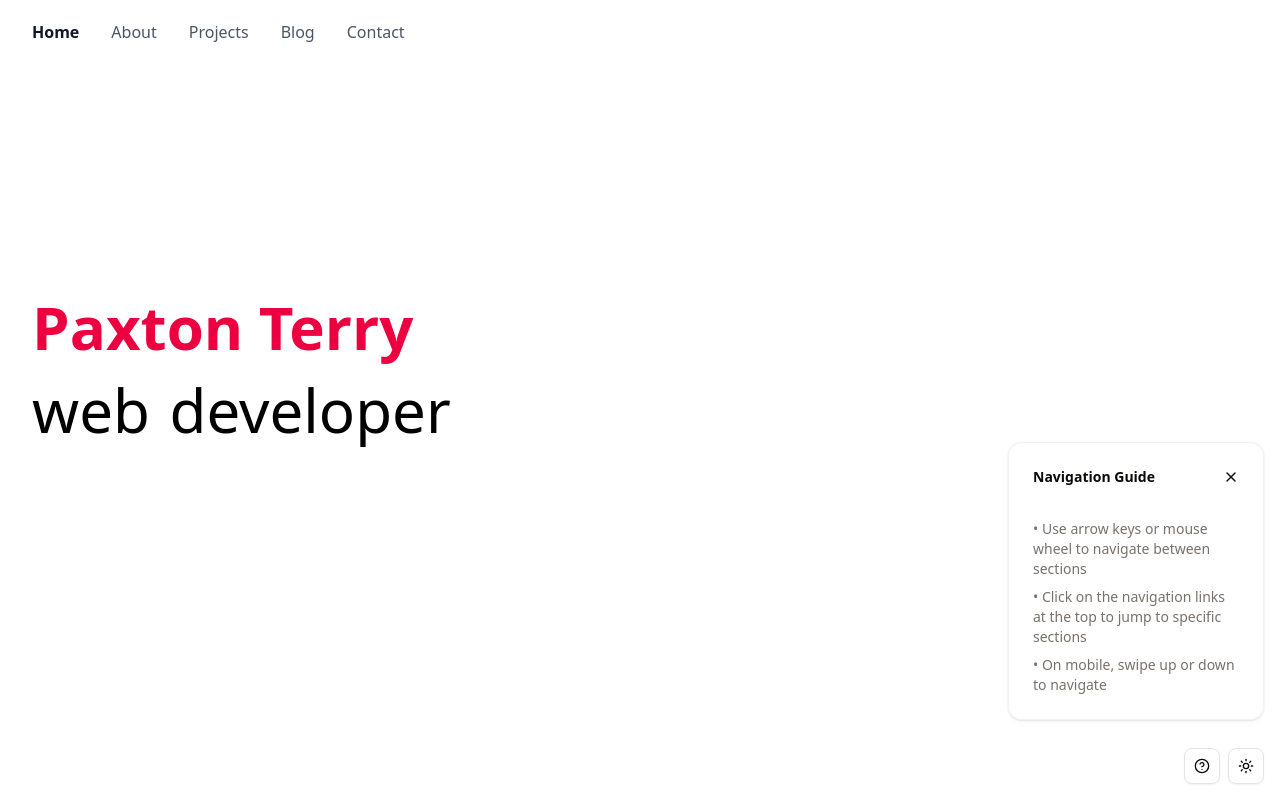
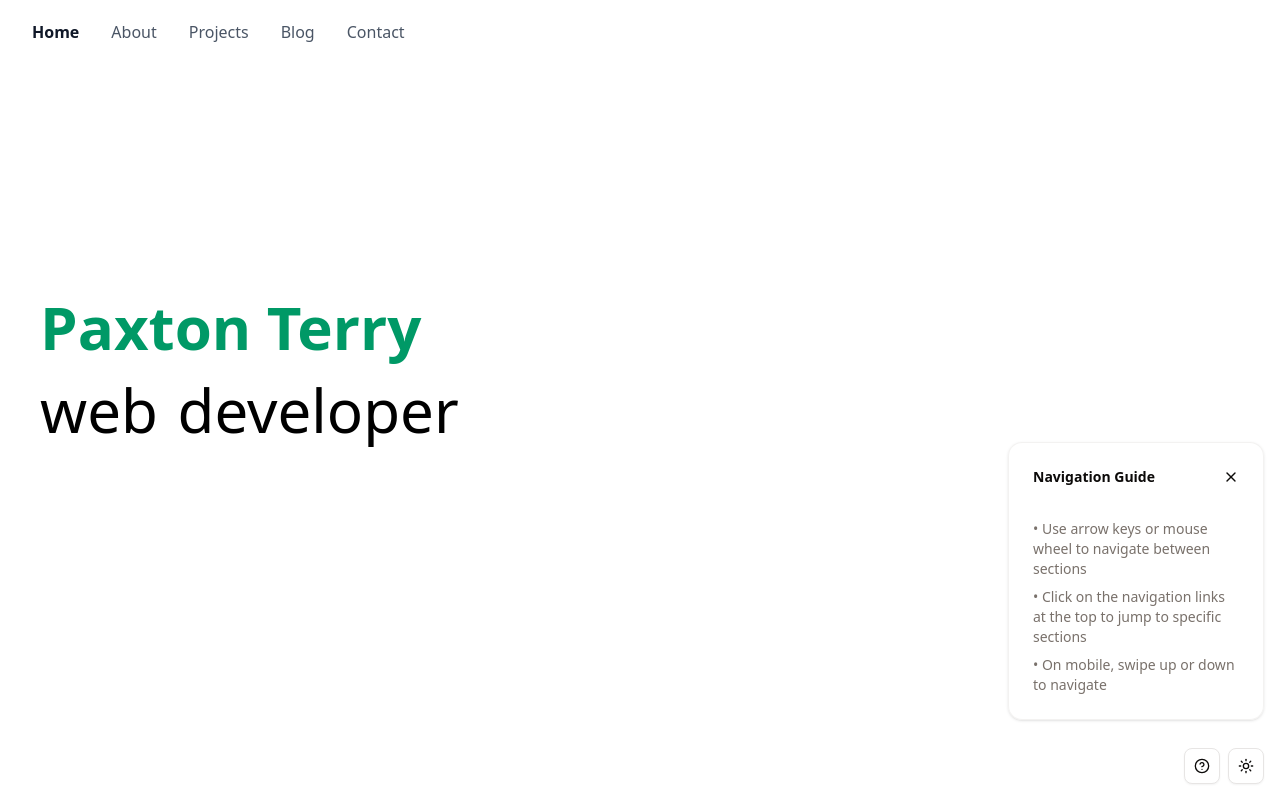
Before and after one commit to PaxtonTerryDev/paxtonterry.com, a Next.js app: page /home in a window 1280 px wide. Built offline with nearby package versions, Linux system fonts and the light colour scheme.

Commit message:
added basic formatting to home page sections

```diff
--- a/src/app/home/data/home-page-sections.tsx
+++ b/src/app/home/data/home-page-sections.tsx
@@ -1,13 +1,14 @@
 import { HomePageSection } from "@/types/home-page-section"
 import { TypewriterText } from '@/components/ui/typewriter-text';
 
+const sectonLayoutClass = "text-left w-full px-2"
 export const sections: HomePageSection[] = [
     {
       id: "home",
       title: "Home",
       content: (
-        <div className="text-left w-full">
-          <h1 className="text-4xl md:text-6xl font-bold mb-4 text-rose-600">Paxton Terry</h1>
+        <div className={sectonLayoutClass}>
+          <h1 className="text-4xl md:text-6xl font-bold mb-4 text-emerald-600">Paxton Terry</h1>
           <p className="text-xl md:text-2xl text-gray-600 dark:text-gray-300">
             <TypewriterText cursorTextOptions={["software", "web", "game", "systems"]} suffixText=" developer" className="text-4xl md:text-6xl text-black dark:text-white"/>
           </p>
@@ -18,7 +19,7 @@ export const sections: HomePageSection[] = [
       id: "about",
       title: "About",
       content: (
-        <div className="text-center max-w-2xl mx-auto px-4">
+        <div className={sectonLayoutClass}>
           <h2 className="text-3xl md:text-5xl font-bold mb-6">About Me</h2>
           <p className="text-lg md:text-xl text-gray-600 dark:text-gray-300">
             I'm a software developer with expertise in modern web technologies.
@@ -32,7 +33,7 @@ export const sections: HomePageSection[] = [
       id: "projects",
       title: "Projects",
       content: (
-        <div className="text-center max-w-4xl mx-auto px-4">
+        <div className={sectonLayoutClass}>
           <h2 className="text-3xl md:text-5xl font-bold mb-6">My Projects</h2>
           <div className="grid grid-cols-1 md:grid-cols-2 gap-6">
             {/* Project cards will go here */}
@@ -52,7 +53,7 @@ export const sections: HomePageSection[] = [
       id: "blog",
       title: "Blog",
       content: (
-        <div className="text-center max-w-4xl mx-auto px-4">
+        <div className={sectonLayoutClass}>
           <h2 className="text-3xl md:text-5xl font-bold mb-6">Latest Posts</h2>
           <div className="grid grid-cols-1 md:grid-cols-2 gap-6">
             {/* Blog post cards will go here */}
@@ -72,7 +73,7 @@ export const sections: HomePageSection[] = [
       id: "contact",
       title: "Contact",
       content: (
-        <div className="text-center max-w-2xl mx-auto px-4">
+        <div className={sectonLayoutClass}>
           <h2 className="text-3xl md:text-5xl font-bold mb-6">Get in Touch</h2>
           <p className="text-lg md:text-xl text-gray-600 dark:text-gray-300 mb-8">
             I'm always interested in hearing about new projects and opportunities.
```
